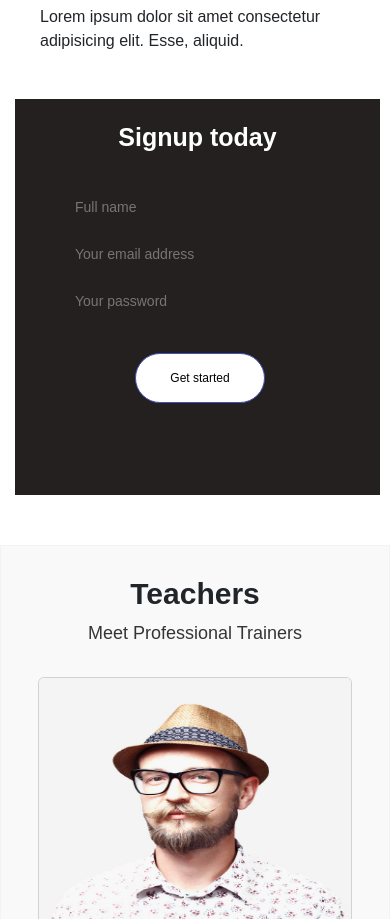
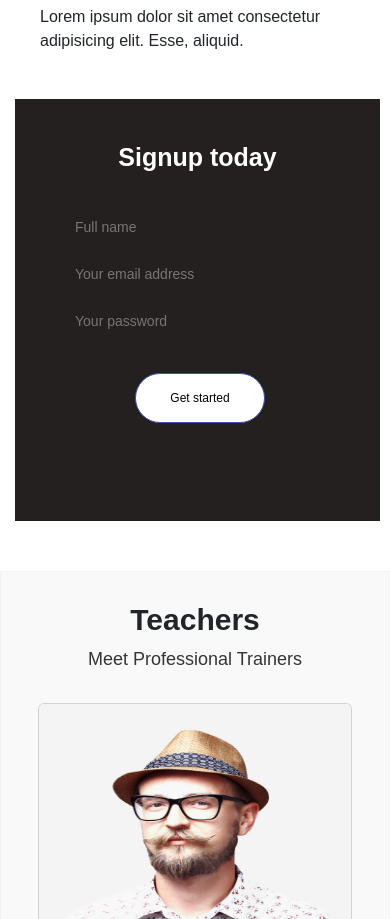
Before and after one commit to AkaJoe01/Known, a plain HTML site: page index.html in a window 390 px wide. Shown: the part 2511-3430 px from the top of the page. Drawn offline with Linux system fonts and the light colour scheme.

Commit message:
second update on form and button

```diff
--- a/Known.css
+++ b/Known.css
@@ -1397,7 +1397,7 @@ footer {
 
     .form{
         border: 1px solid none;
-        height: 47vh;
+        height: 50vh;
         width: 365px;
         margin-left: 5px;
         padding: 10px;
@@ -1406,7 +1406,7 @@ footer {
     }
 
     .form .sign{
-        margin-top: 10px;
+        margin-top: 30px;
     }
 
     .form .get_started{
```
